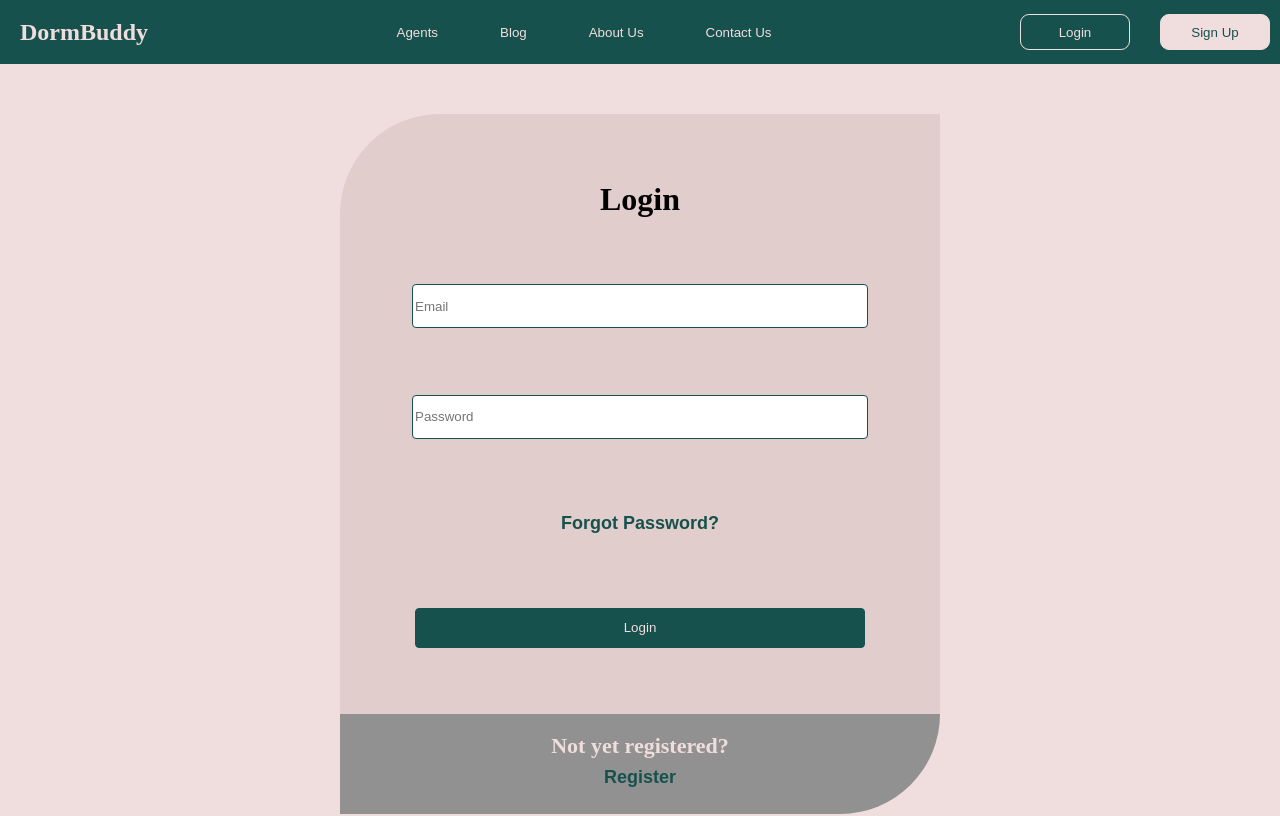
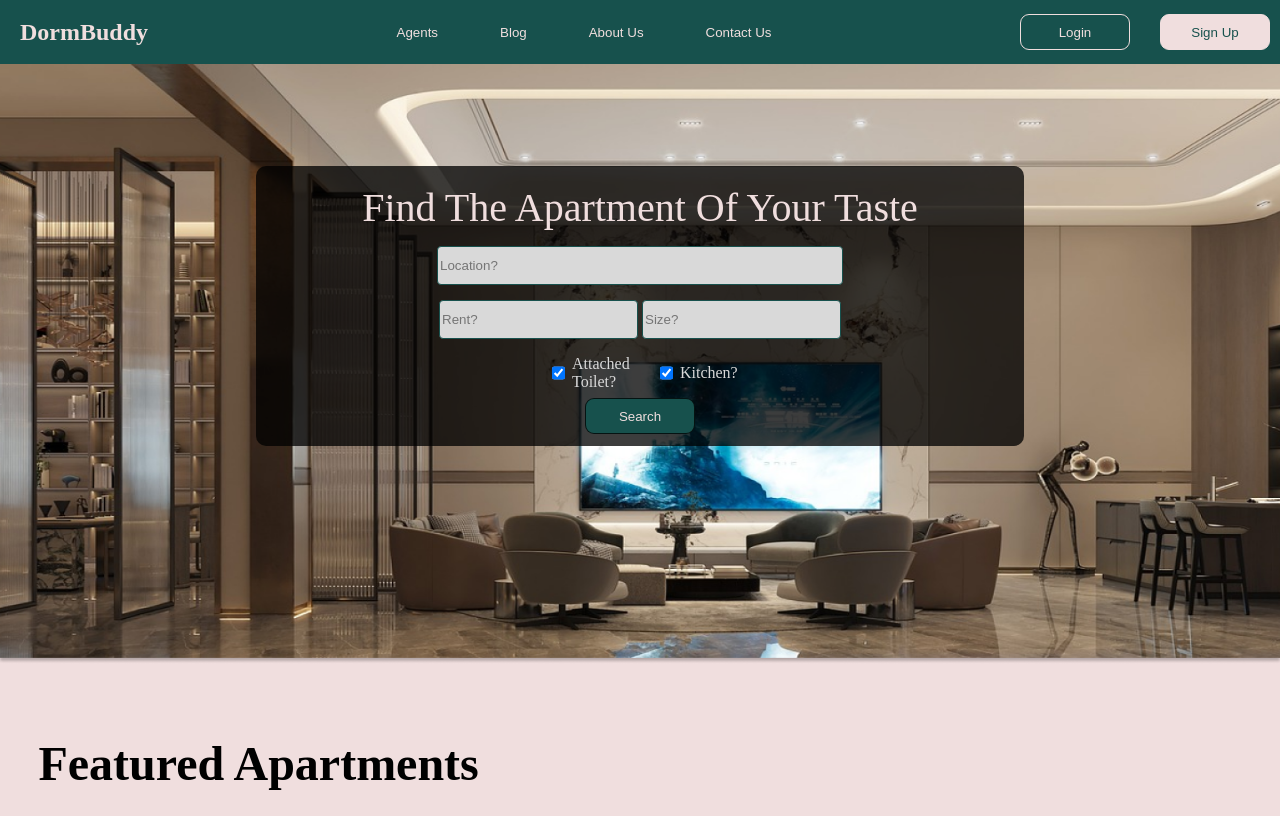
Before and after one commit to KrabbyKrabby/dormbuddy, a React (Create React App) app: page / in a window 1280 px wide. Shown: the top 816 px of the page. Built offline with nearby package versions, Linux system fonts and the light colour scheme.

Commit message:
added useState to Homepage

```diff
--- a/src/components/BlackSearchBox.js
+++ b/src/components/BlackSearchBox.js
@@ -1,22 +1,39 @@
 import './CSS/BlackSearchBox.css'
+import React from 'react';
 export default function BlackSearchBox() {
+
+    const [formData, setFormData] = React.useState({ location: "", rent: "", size: "", toilet: true, kitchen: true })
+
+    function handleChange(e) {
+        const { name, value, type, checked } = e.target
+        setFormData(prevState => {
+            return {
+                ...prevState,
+                [name]: type === "checkbox" ? checked : value
+            }
+        })
+    }
+    function handleSubmit(){
+        console.log(formData)
+    }
+
     return(
-        <div className='blackSearchBox'>
+        <form className='blackSearchBox' onSubmit={handleSubmit}>
             <h1 className='searchTitle'>Find The Apartment Of Your Taste</h1>
-            <input type='text' placeholder='Location?' className='locationHomepage'/>
+            <input type='text' placeholder='Location?' className='locationHomepage' onChange={handleChange} name="location" value={formData.location}/>
             <div className='searchContainer'>
-                <input type="text" className="rentHomepage" placeholder="Rent?"></input>
-                <input type="text" className="sizeHomepage" placeholder="Size?"></input>
+                <input type="text" className="rentHomepage" placeholder="Rent?" onChange={handleChange} name="rent" value={formData.rent}></input>
+                <input type="text" className="sizeHomepage" placeholder="Size?" onChange={handleChange} name="size" value={formData.size}></input>
             </div>
 
             <div className='radioButtonContainer'>
-                 <input type = "checkbox" className="toiletHomepage" id = "toilet" name = "toilet"  />
+                <input type = "checkbox" className="toiletHomepage" id = "toilet" name = "toilet" onChange = {handleChange} checked = {formData.toilet}  />
                 <label htmlFor="toilet">Attached Toilet?</label>
 
-                <input type = "checkbox" className="kitchenHomepage" id = "kitchen" name = "kitchen"  />
+                <input type = "checkbox" className="kitchenHomepage" id = "kitchen" name = "kitchen" onChange = {handleChange} checked = {formData.kitchen}  />
                 <label htmlFor="kitchen">Kitchen?</label>
             </div>
              <button className="filterButtonHomepage">Search</button>
-        </div>
+        </form>
     );
 }
--- a/src/index.js
+++ b/src/index.js
@@ -10,5 +10,5 @@ import DormPage from './pages/DormPage';
 
 const root = ReactDOM.createRoot(document.getElementById('root'));
 root.render(
-    <LoginPage/>
+    <Homepage/>
 );
```
